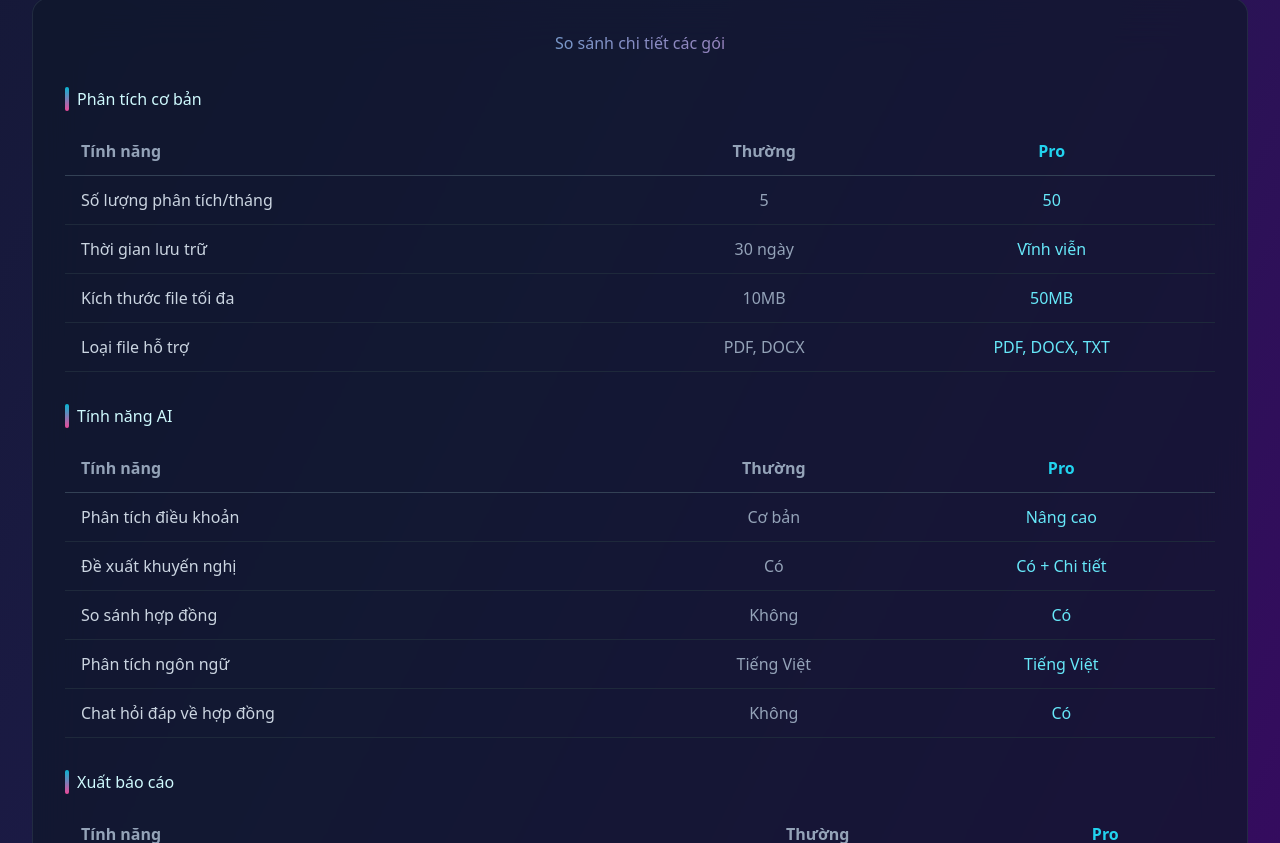
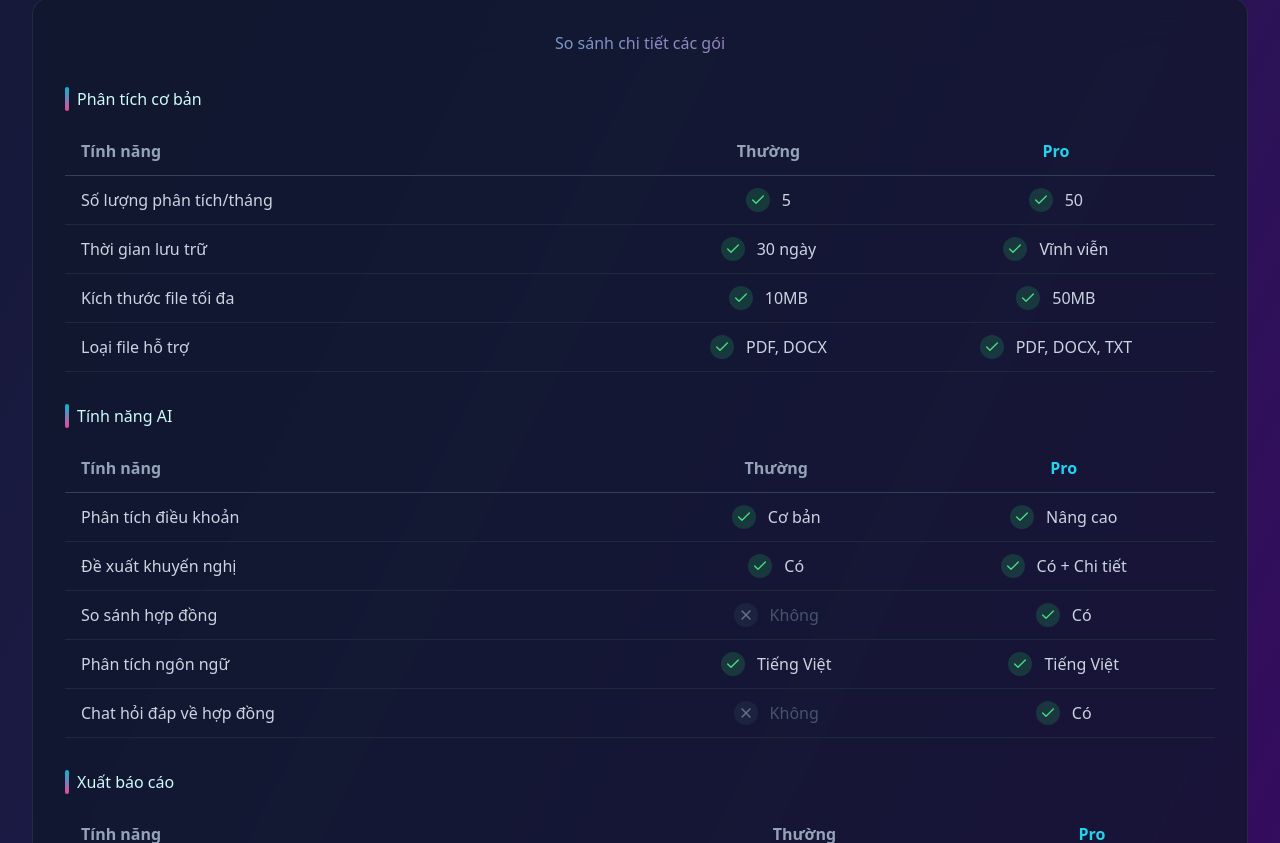
Before and after one commit to mthang045/Thuc-tap-tot-nghiep, a React (Vite) app in the folder frontend/: page /pricing in a window 1280 px wide. Shown: the part 1117-1960 px from the top of the page. Built offline with nearby package versions, Linux system fonts and the light colour scheme; no server answers.

Commit message:
UX: comparison table — add check/X icons and colored badges for included/excluded cells

```diff
--- a/frontend/src/components/PricingPlans.jsx
+++ b/frontend/src/components/PricingPlans.jsx
@@ -6,6 +6,27 @@ export function PricingPlans({ userEmail, onUpgrade }) {
   const [billingCycle, setBillingCycle] = useState('monthly');
   const [showPaymentModal, setShowPaymentModal] = useState(false);
   const [selectedPlan, setSelectedPlan] = useState(null);
+
+  const renderComparisonCell = (value) => {
+    const text = String(value || '').trim();
+    const excludedKeywords = ['Không', '✗', '✖', 'No', 'N/A'];
+    const isExcluded = excludedKeywords.includes(text);
+
+    return (
+      <div className="flex items-center justify-center gap-3">
+        {isExcluded ? (
+          <div className="bg-slate-700/30 p-1 rounded-full flex items-center justify-center">
+            <X className="w-4 h-4 text-slate-500" />
+          </div>
+        ) : (
+          <div className="bg-green-500/20 p-1 rounded-full flex items-center justify-center">
+            <Check className="w-4 h-4 text-green-400" />
+          </div>
+        )}
+        <span className={isExcluded ? 'text-slate-600' : 'text-slate-300'}>{text}</span>
+      </div>
+    );
+  };
 
   const handleUpgradeClick = (planId) => {
     setSelectedPlan(planId);
@@ -357,8 +378,8 @@ export function PricingPlans({ userEmail, onUpgrade }) {
                     {category.features.map((feature, i) => (
                       <tr key={i} className="border-b border-slate-800 hover:bg-slate-800/30 transition-colors">
                         <td className="text-slate-300 py-3 px-4">{feature.name}</td>
-                        <td className="text-center text-slate-400 py-3 px-4">{feature.free}</td>
-                        <td className="text-center text-cyan-300 py-3 px-4">{feature.pro}</td>
+                        <td className="text-center text-slate-400 py-3 px-4">{renderComparisonCell(feature.free)}</td>
+                        <td className="text-center text-cyan-300 py-3 px-4">{renderComparisonCell(feature.pro)}</td>
                       </tr>
                     ))}
                   </tbody>
```
